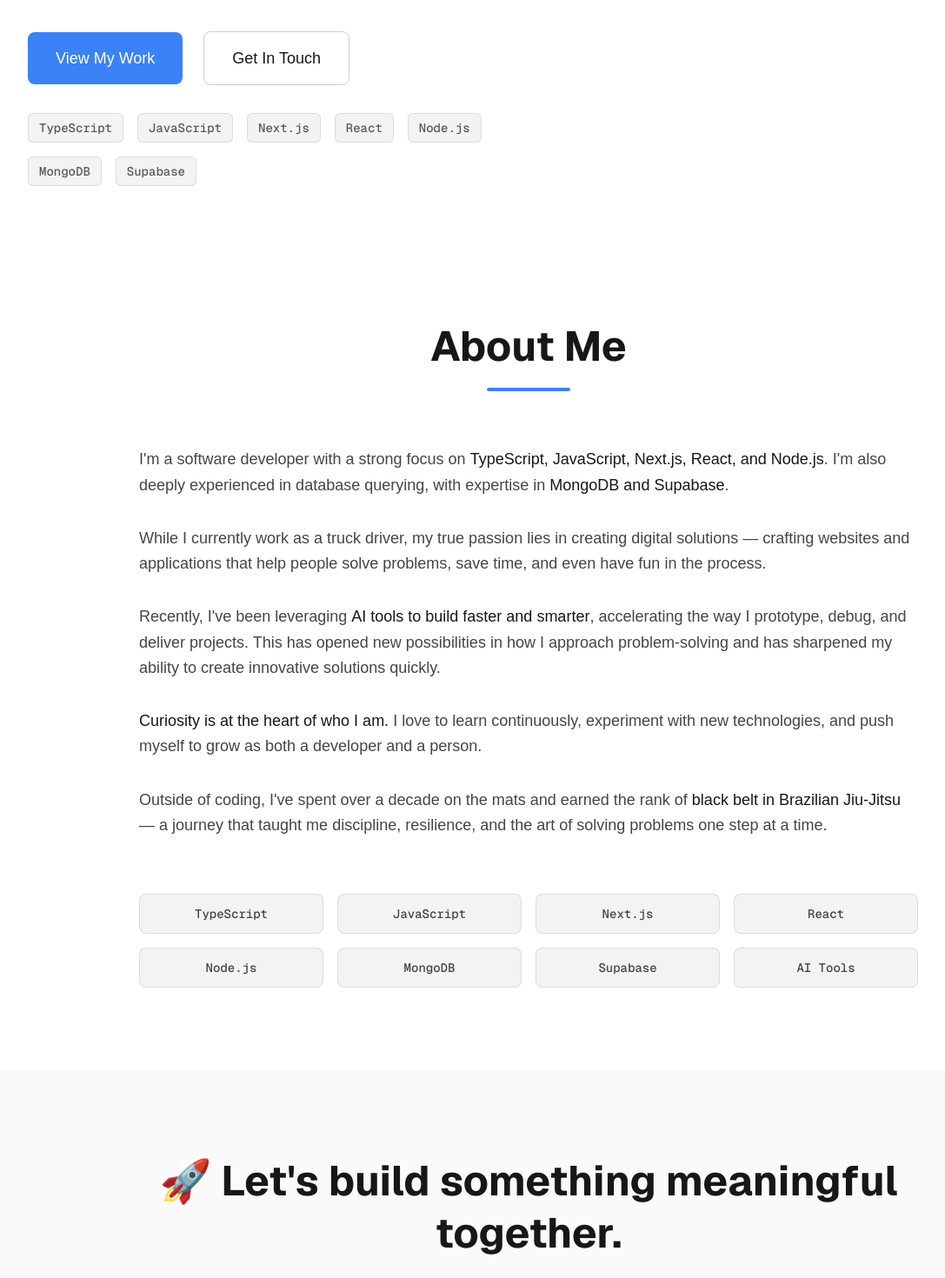
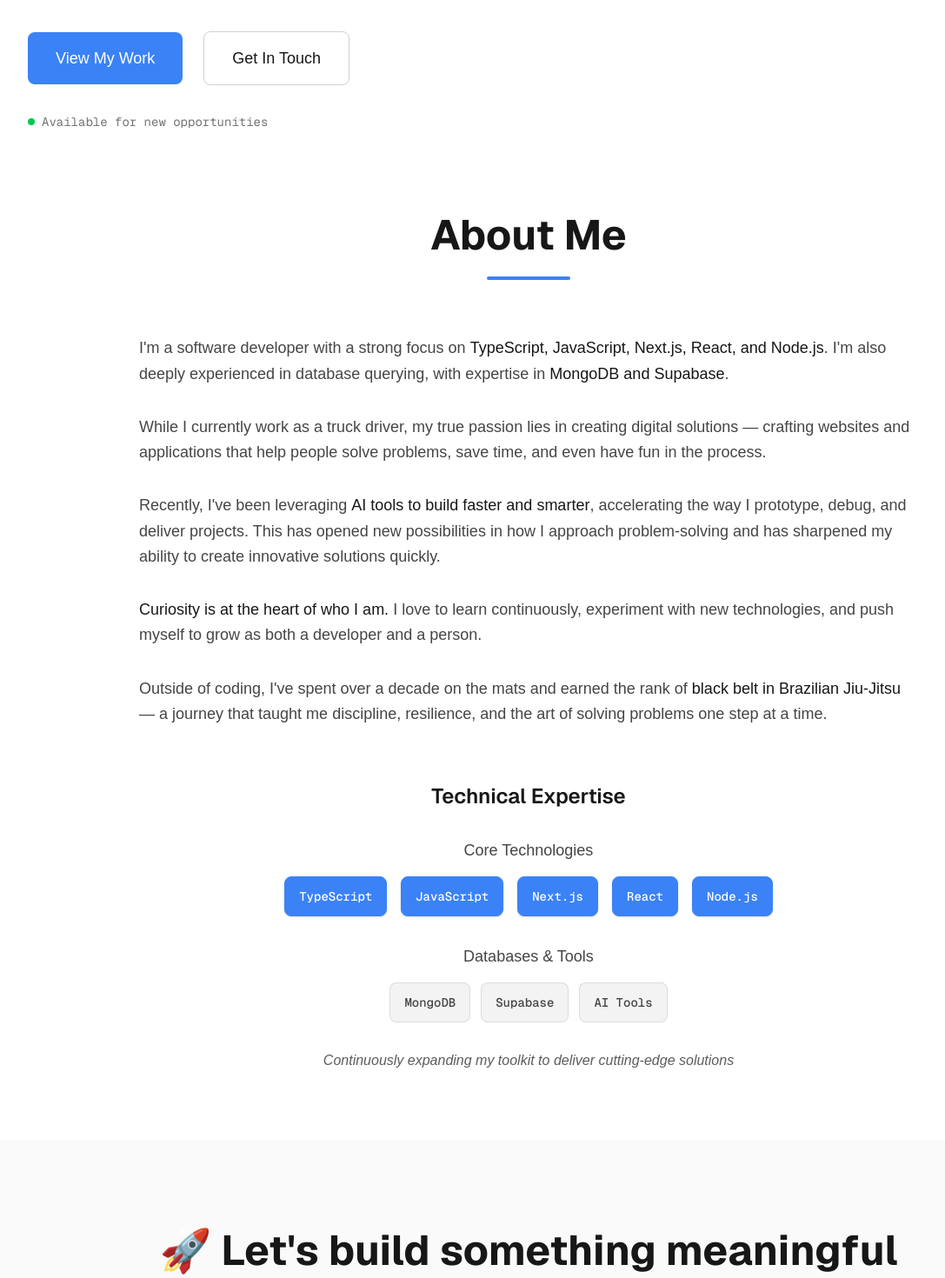
Before and after one commit to mcnutt0316/landing-page, a Next.js app: page / in a window 1280 px wide. Shown: the part 760-2230 px from the top of the page at 87% size, without its empty margins (32-1119 px from the left). Built offline with nearby package versions, Linux system fonts and the light colour scheme.

Commit message:
Enhance hero status indicator and restructure About skills section

```diff
--- a/src/components/About.tsx
+++ b/src/components/About.tsx
@@ -1,8 +1,8 @@
 import React from 'react';
 
-const About: React.FC = () => {
+const About = () => {
   return (
-    <section className="py-16 sm:py-24 px-4 sm:px-6 lg:px-8 bg-background">
+    <section className="pt-8 sm:pt-12 pb-16 sm:pb-20 px-4 sm:px-6 lg:px-8 bg-background">
       <div className="max-w-4xl mx-auto">
         <div className="text-center mb-16">
           <h2 className="text-3xl sm:text-4xl lg:text-5xl font-sans font-bold text-foreground mb-6">
@@ -33,14 +33,38 @@ const About: React.FC = () => {
           </p>
         </div>
 
-        {/* Skills Grid */}
-        <div className="mt-16 grid grid-cols-2 sm:grid-cols-3 lg:grid-cols-4 gap-4">
+        {/* Technical Skills Section */}
+        <div className="mt-16">
+          <h3 className="text-2xl font-sans font-semibold text-foreground mb-8 text-center">
+            Technical Expertise
+          </h3>
+
+          {/* Primary Skills - Prominent Display */}
+          <div className="mb-8">
+            <h4 className="text-lg font-medium text-foreground/80 mb-4 text-center">Core Technologies</h4>
+            <div className="flex flex-wrap justify-center gap-3 sm:gap-4">
               {[
                 'TypeScript',
                 'JavaScript',
                 'Next.js',
                 'React',
-            'Node.js',
+                'Node.js'
+              ].map((skill) => (
+                <div
+                  key={skill}
+                  className="flex items-center justify-center px-4 py-3 bg-accent text-accent-foreground rounded-lg border border-accent hover:bg-accent/90 transition-all duration-200 hover:scale-105 shadow-sm"
+                >
+                  <span className="font-mono text-sm font-medium">{skill}</span>
+                </div>
+              ))}
+            </div>
+          </div>
+
+          {/* Secondary Skills */}
+          <div className="mb-8">
+            <h4 className="text-lg font-medium text-foreground/80 mb-4 text-center">Databases & Tools</h4>
+            <div className="flex flex-wrap justify-center gap-3">
+              {[
                 'MongoDB',
                 'Supabase',
                 'AI Tools'
@@ -54,6 +78,15 @@ const About: React.FC = () => {
               ))}
             </div>
           </div>
+
+          {/* Professional Approach */}
+          <div className="text-center">
+            <p className="text-base text-foreground/70 italic">
+              Continuously expanding my toolkit to deliver cutting-edge solutions
+            </p>
+          </div>
+        </div>
+      </div>
     </section>
   );
 };
--- a/src/components/CallToAction.tsx
+++ b/src/components/CallToAction.tsx
@@ -1,6 +1,6 @@
 import React from 'react';
 
-const CallToAction: React.FC = () => {
+const CallToAction = () => {
   return (
     <section className="py-16 sm:py-24 px-4 sm:px-6 lg:px-8 bg-foreground/[0.02]">
       <div className="max-w-4xl mx-auto text-center">
--- a/src/components/Hero.tsx
+++ b/src/components/Hero.tsx
@@ -1,11 +1,10 @@
 import React from 'react';
 import Image from 'next/image';
 
-const Hero: React.FC = () => {
-  const techStack = ['TypeScript', 'JavaScript', 'Next.js', 'React', 'Node.js', 'MongoDB', 'Supabase'];
+const Hero = () => {
 
   return (
-    <section className="min-h-screen flex items-center justify-center px-4 sm:px-6 lg:px-8 py-16 bg-background relative overflow-hidden">
+    <section className="min-h-screen flex items-center justify-center px-4 sm:px-6 lg:px-8 pt-16 pb-8 sm:pb-12 bg-background relative overflow-hidden">
       <div className="max-w-6xl mx-auto relative z-10">
         <div className="grid grid-cols-1 lg:grid-cols-2 gap-12 items-center">
           {/* Content Column */}
@@ -40,16 +39,10 @@ const Hero: React.FC = () => {
               </button>
             </div>
 
-            {/* Tech Stack Display */}
-            <div className="flex flex-wrap items-center justify-center lg:justify-start gap-3 sm:gap-4 lg:max-w-none max-w-2xl mx-auto lg:mx-0">
-              {techStack.map((tech) => (
-                <span
-                  key={tech}
-                  className="inline-flex items-center px-3 py-1.5 text-sm font-mono font-medium bg-foreground/5 text-foreground/70 rounded-md border border-foreground/10"
-                >
-                  {tech}
-                </span>
-              ))}
+            {/* Value Proposition Teaser */}
+            <div className="flex items-center justify-center lg:justify-start gap-2 text-sm text-foreground/60">
+              <span className="flex h-2 w-2 bg-green-500 rounded-full animate-pulse"></span>
+              <span className="font-mono">Available for new opportunities</span>
             </div>
           </div>
 
```
Lines whose indentation alone changed are shown as unchanged.
